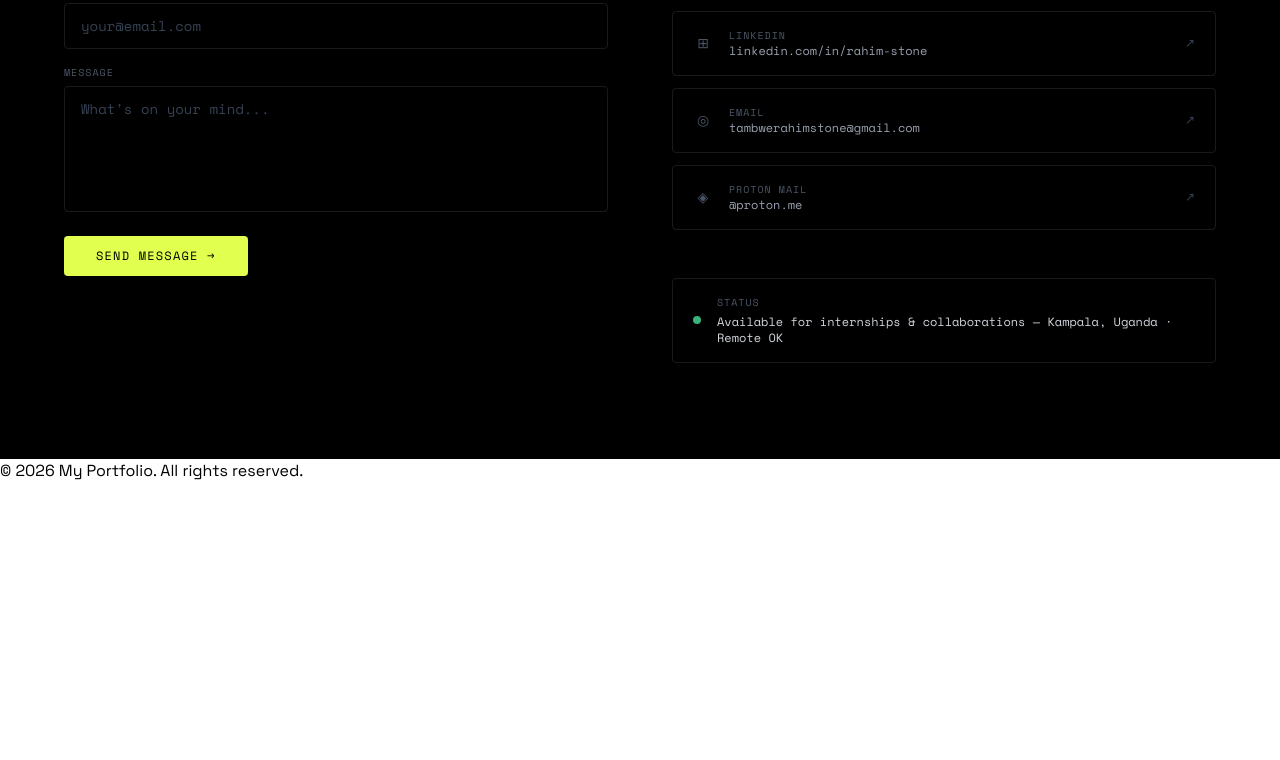
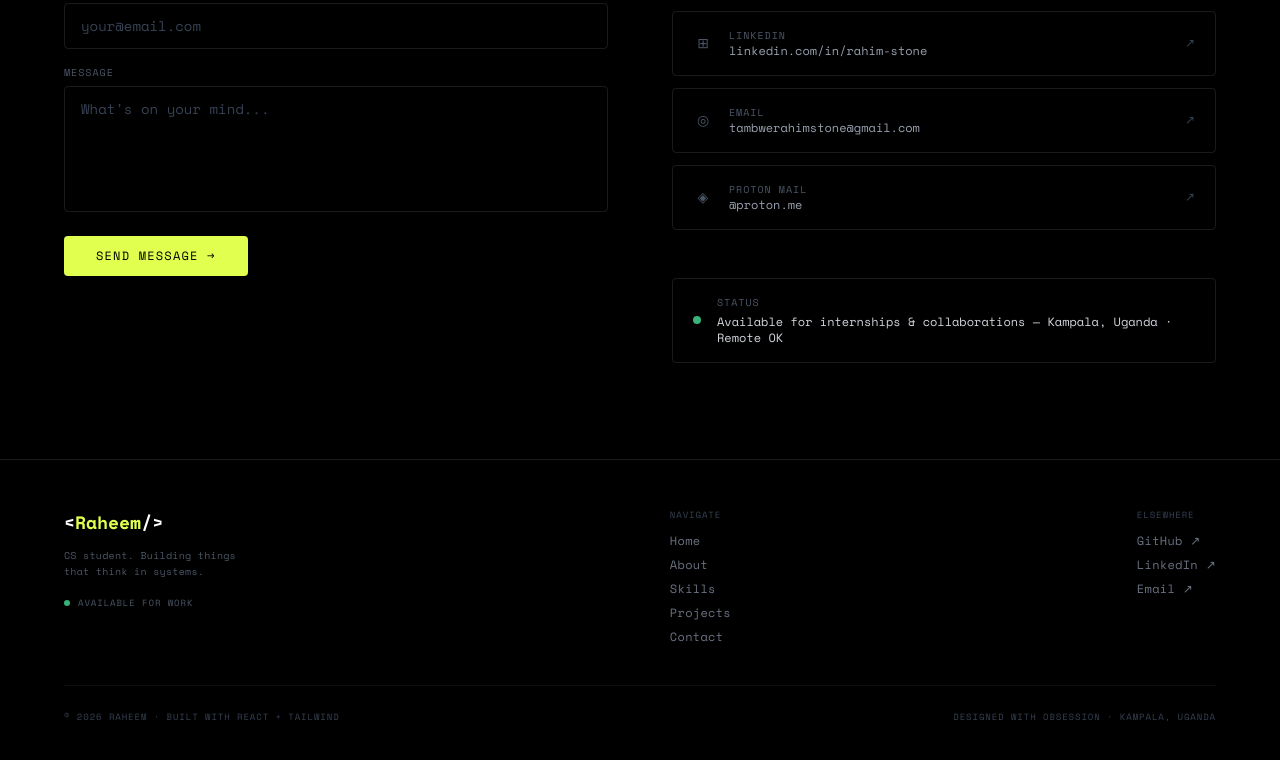
Before and after one commit to Raheem840/raheem_dev, a React (Vite) app: page / in a window 1280 px wide. Shown: the part 4462-5222 px from the top of the page. Before the commit the page ends 4945 px from the top, so only its background shows below. Built offline with nearby package versions, Linux system fonts and the light colour scheme.

Commit message:
complete Phase 2: all sections implemented and functional

```diff
--- a/src/components/sections/Footer.jsx
+++ b/src/components/sections/Footer.jsx
@@ -1,9 +1,79 @@
-function Footer() {
+const NAV_LINKS = ['Home', 'About', 'Skills', 'Projects', 'Contact'];
+const SOCIALS = [
+  { label: 'GitHub',   href: 'https://github.com/Raheem840' },
+  { label: 'LinkedIn', href: 'https://linkedin.com/in/rahim-stone' },
+  { label: 'Email',    href: 'mailto:tambwerahimstone@gmail.com' },
+];
+
+export default function Footer() {
   return (
-    <footer id="footer" className="...">
-      <p>&copy; 2026 My Portfolio. All rights reserved.</p>
+    <footer className="bg-black text-white border-t border-white/10 px-8 md:px-16 py-12">
+
+      <div className="flex flex-col md:flex-row justify-between gap-10">
+
+        {/* Left — logo + tagline */}
+        <div className="flex flex-col gap-3">
+          <div className="font-mono text-lg font-bold">
+            {'<'}<span className="text-[#e0ff4f]">Raheem</span>{'/>'}
+          </div>
+          <p className="font-mono text-[10px] text-gray-600 leading-relaxed max-w-[200px] tracking-wide">
+            CS student. Building things that think in systems.
+          </p>
+          {/* Availability dot — consistent with About + Contact */}
+          <div className="flex items-center gap-2 mt-1">
+            <span className="w-1.5 h-1.5 rounded-full bg-[#4fffb0] animate-pulse" />
+            <span className="font-mono text-[9px] text-gray-600 tracking-widest uppercase">
+              Available for work
+            </span>
+          </div>
+        </div>
+
+        {/* Center — nav links */}
+        <div className="flex flex-col gap-2">
+          <p className="font-mono text-[9px] tracking-widest text-gray-700 uppercase mb-1">
+            Navigate
+          </p>
+          {NAV_LINKS.map((link) => (
+            <a
+              key={link}
+              href={`#${link.toLowerCase()}`}
+              className="font-mono text-xs text-gray-500 hover:text-[#e0ff4f] transition-colors tracking-wide"
+            >
+              {link}
+            </a>
+          ))}
+        </div>
+
+        {/* Right — socials */}
+        <div className="flex flex-col gap-2">
+          <p className="font-mono text-[9px] tracking-widest text-gray-700 uppercase mb-1">
+            Elsewhere
+          </p>
+          {SOCIALS.map((s) => (
+            <a
+              key={s.label}
+              href={s.href}
+              target="_blank"
+              rel="noreferrer"
+              className="font-mono text-xs text-gray-500 hover:text-[#e0ff4f] transition-colors tracking-wide"
+            >
+              {s.label} ↗
+            </a>
+          ))}
+        </div>
+
+      </div>
+
+      {/* Bottom bar — divider + copyright */}
+      <div className="mt-10 pt-6 border-t border-white/[0.06] flex flex-col md:flex-row justify-between gap-3 items-start md:items-center">
+        <p className="font-mono text-[9px] text-gray-700 tracking-widest uppercase">
+          © {new Date().getFullYear()} Raheem · Built with React + Tailwind
+        </p>
+        <p className="font-mono text-[9px] text-gray-700 tracking-widest uppercase">
+          Designed with obsession · Kampala, Uganda
+        </p>
+      </div>
+
     </footer>
-  )
+  );
 }
-
-export default Footer;
```
